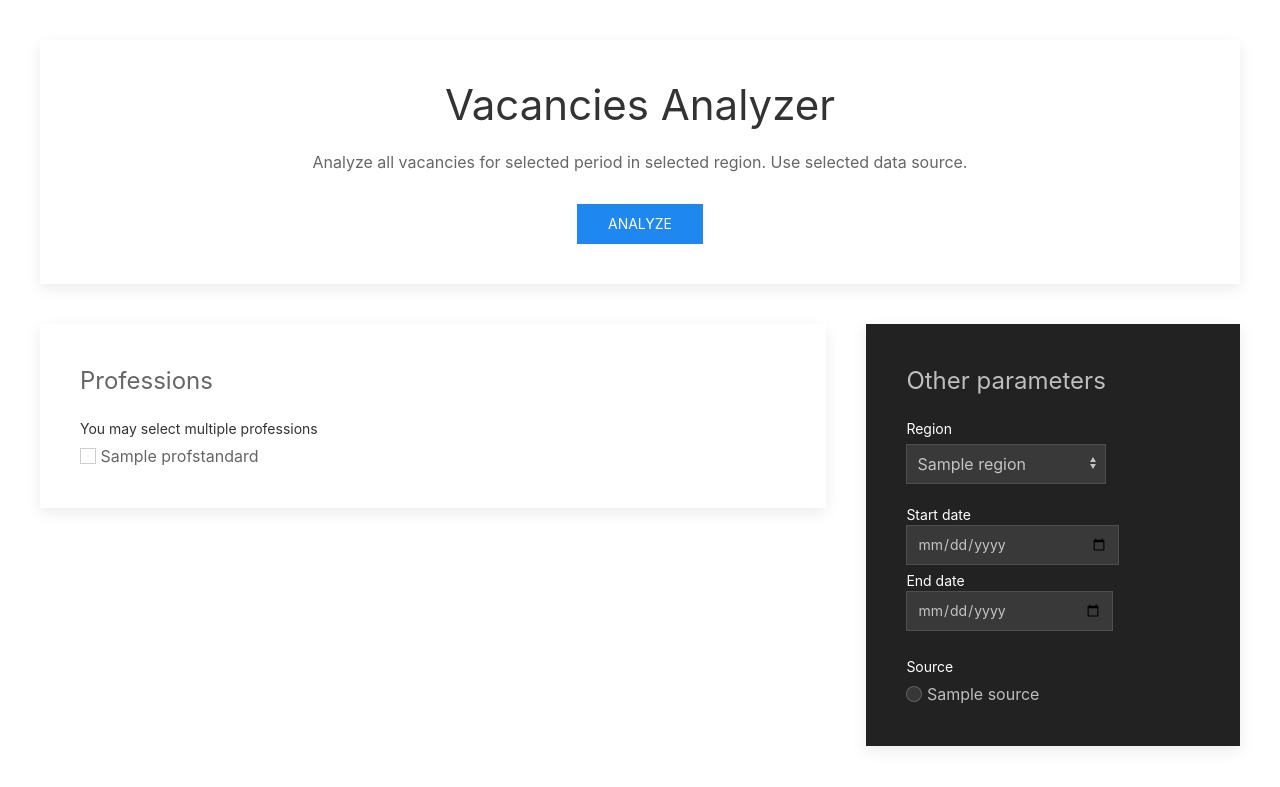
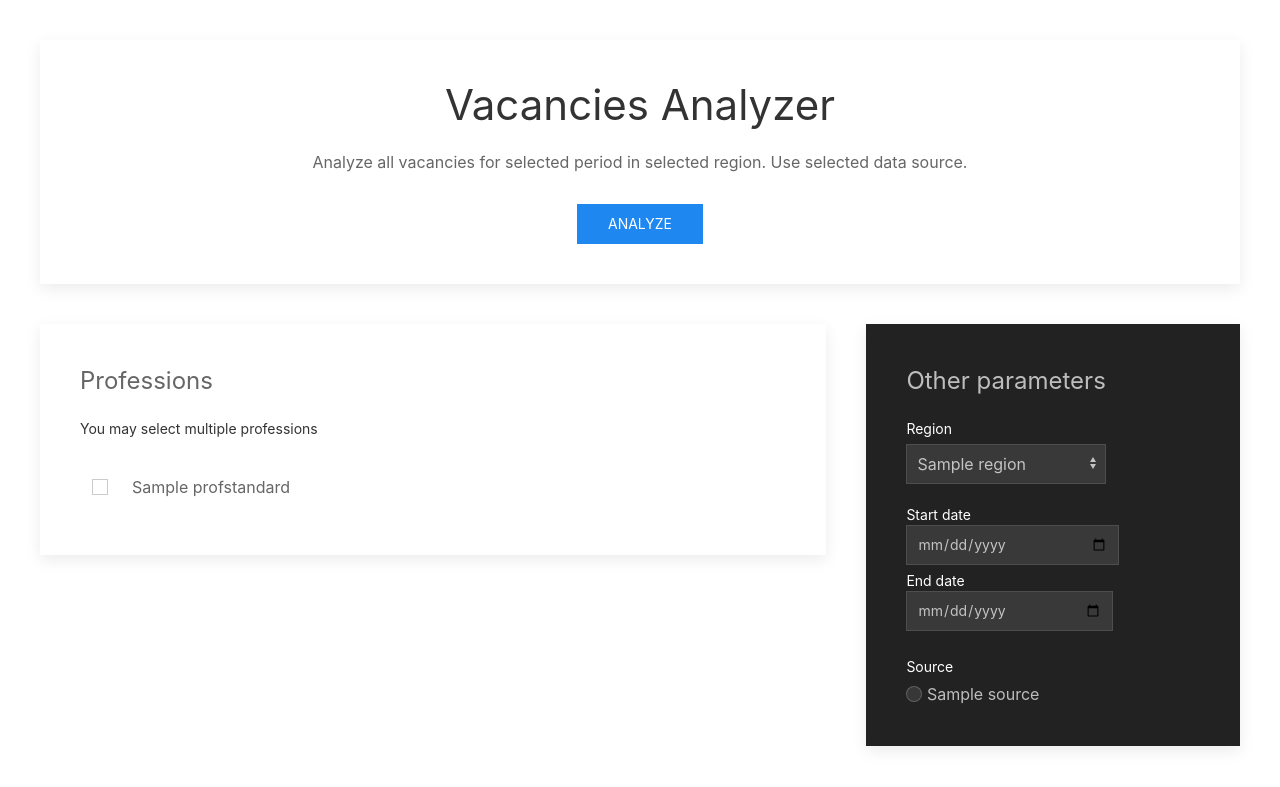
Before and after one commit to master8/vacancies_analyzer, a Flask app: page / in a window 1280 px wide. Shown: the top 787 px of the page. Run offline with Flask 2, Linux system fonts and the light colour scheme; tables that the repository leaves empty hold one stand-in row (values such as "Sample post").

Commit message:
change list of professions

```diff
--- a/templates/index.html
+++ b/templates/index.html
@@ -9,7 +9,7 @@
     <script src="../static/js/uikit-icons.min.js"></script>
 </head>
 <body>
-<form action="/analyze" method="get" class="uk-form-stacked">
+<form action="/search" method="get" class="uk-form-stacked">
     <div class="uk-padding">
         <div class="uk-card uk-card-default uk-card-body">
             <h1 class="uk-text-center">Vacancies Analyzer</h1>
@@ -25,14 +25,25 @@
 
                     <div class="uk-margin">
                         <div class="uk-form-label">You may select multiple professions</div>
-                            <div class="uk-form-controls uk-list">
+                        <div class="uk-form-controls uk-list uk-margin-top">
+                            <div class="uk-overflow-auto">
+                                <table class="uk-table uk-table-middle uk-table-divider">
+                                    <tbody>
                                         {% for profession in professions %}
-                                    <label><input class="uk-checkbox"
+                                            <tr>
+                                                <td class="uk-table-shrink">
+                                                    <input class="uk-checkbox"
                                                             {% if profession.is_support == False %}
                                                            disabled
                                                             {% endif %}
-                                                  type="checkbox" value="{{ profession.id }}" name="prof"> {{ profession.name }}</label><br>
+                                                           type="checkbox" value="{{ profession.id }}" name="prof">
+                                                </td>
+                                                <td class="uk-text-truncate uk-table-expand">{{ profession.name }}</td>
+                                            </tr>
                                         {% endfor %}
+                                    </tbody>
+                                </table>
+                            </div>
                         </div>
                     </div>
                 </div>
```
Lines whose indentation alone changed are shown as unchanged.
